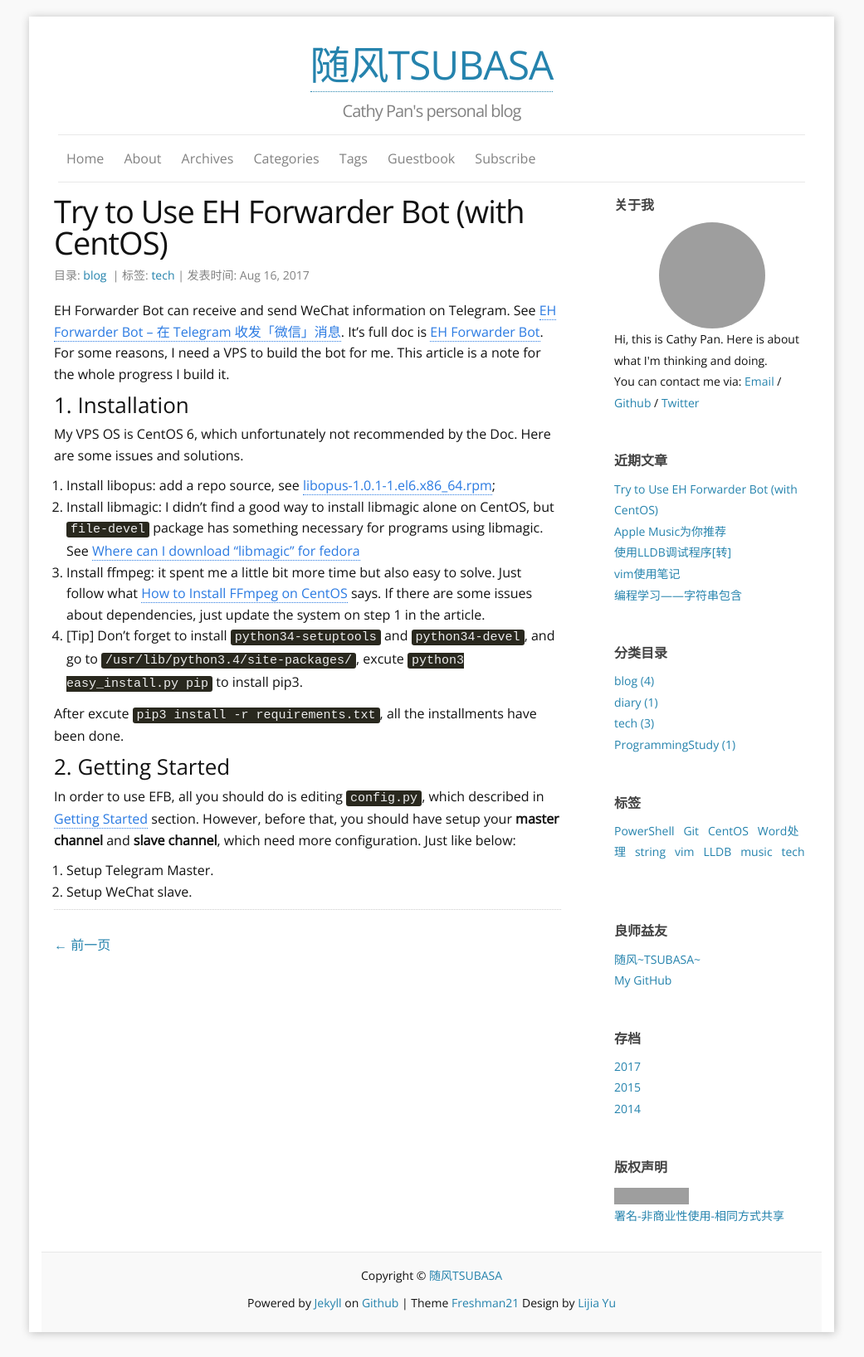
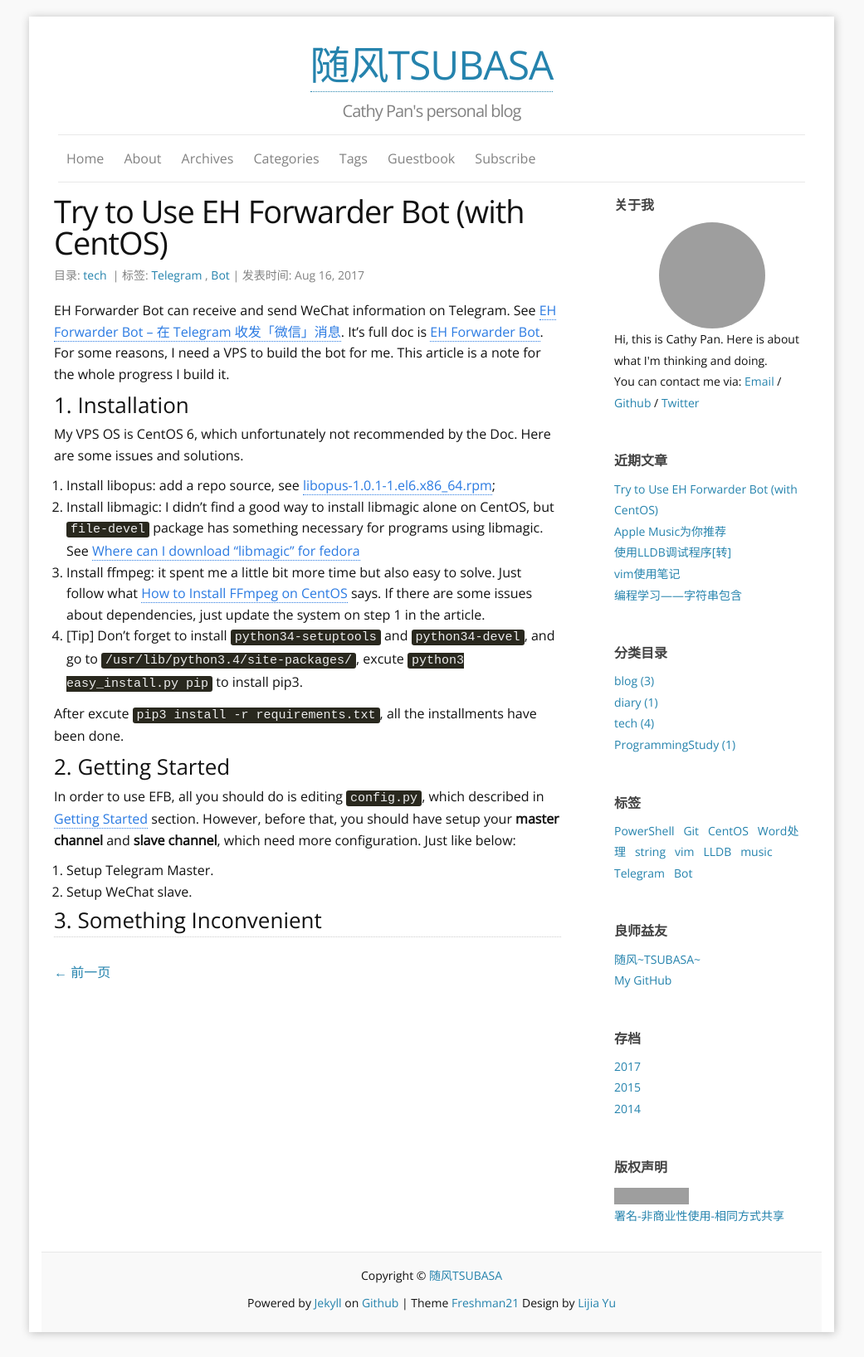
Before and after one commit to VamosCathy/vamoscathy.github.io, a Jekyll site: the page built from _posts/2017-8-16-try-to-use-ehforwarderbot.md, in a window 1280 px wide. Shown: the whole page at 83% size, without its empty margins (120-1161 px from the left). Built offline with Jekyll 4.4.1, drawn with Linux system fonts in a browser that asks for light colours; comment, search, counter and statistics services are not loaded; grey boxes are pictures that could not be loaded.

Commit message:
modify About me and 20170816 blog

```diff
--- a/_posts/2017-8-16-try-to-use-ehforwarderbot.md
+++ b/_posts/2017-8-16-try-to-use-ehforwarderbot.md
@@ -2,9 +2,11 @@
 layout: post
 title: Try to Use EH Forwarder Bot (with CentOS)
 comments: true
-tags: tech
-description: Make life cool~
-categories: blog
+tags:
+- Telegram
+- Bot
+description: Make life cool
+categories: tech
 ---
 EH Forwarder Bot can receive and send WeChat information on Telegram. See [EH Forwarder Bot – 在 Telegram 收发「微信」消息][1]. It's full doc is [EH Forwarder Bot][2]. For some reasons, I need a VPS to build the bot for me. This article is a note for the whole progress I build it.
 
@@ -24,6 +26,8 @@
 1. Setup Telegram Master.
 2. Setup WeChat slave.
 
+### 3. Something Inconvenient
+
 
 [1]: http://www.appinn.com/eh-forwarder-bot/
 [2]: https://ehforwarderbot.readthedocs.io/en/latest/
```
Also changed, not shown: b_about.md (+3 -3 lines).
